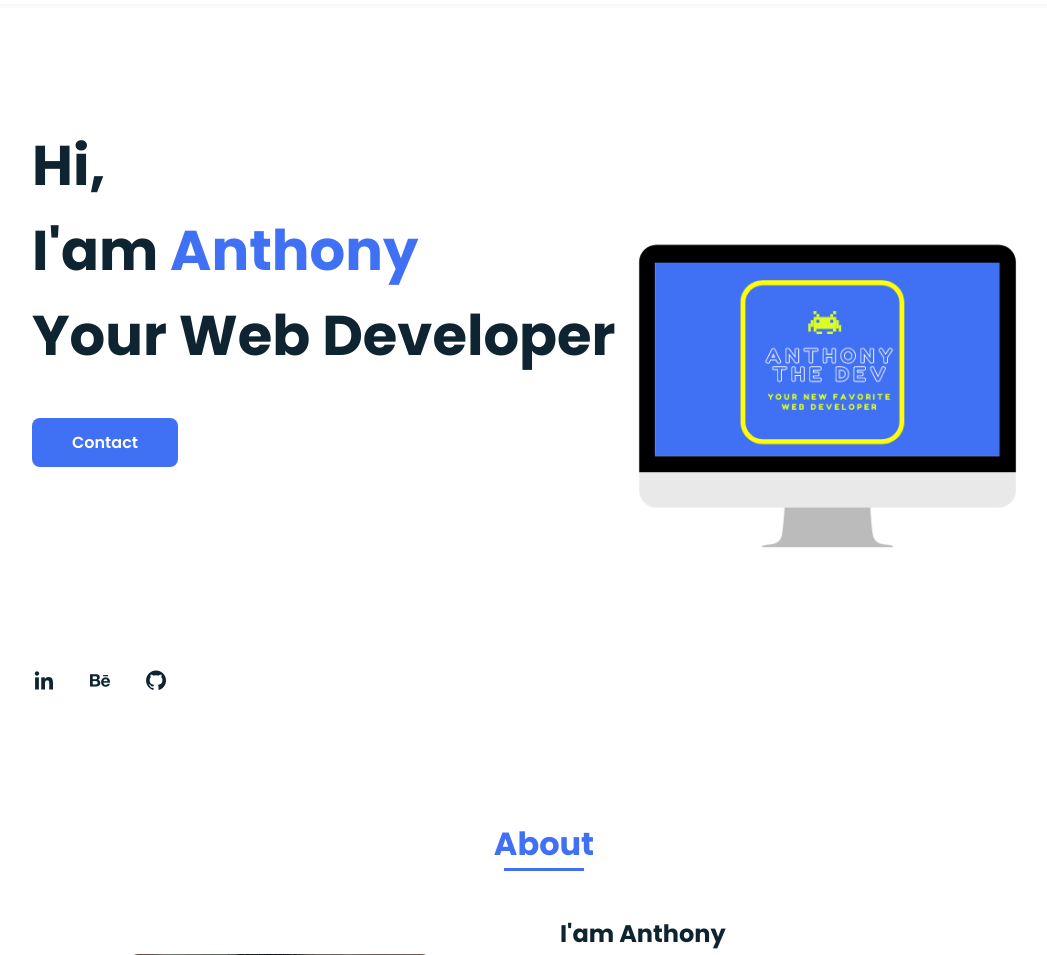
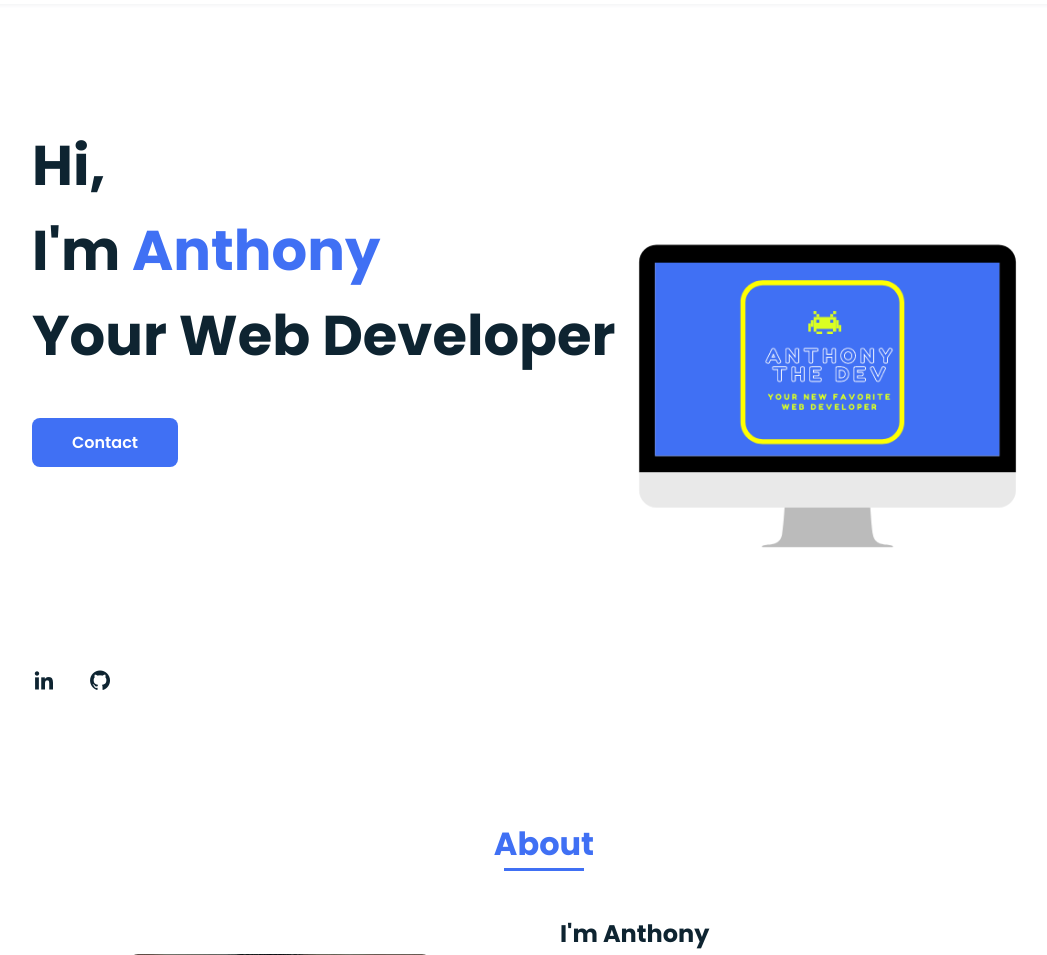
Before and after one commit to anthonythedeveloper/webdevelopmentportfolio, a plain HTML site: page index.html in a window 1280 px wide. Shown: the part 60-1015 px from the top of the page, without its empty margins (96-1143 px from the left). Drawn offline with nearby package versions, Linux system fonts and the light colour scheme.

Commit message:
Updated links

```diff
--- a/assets/css/styles.css
+++ b/assets/css/styles.css
@@ -6,7 +6,7 @@
   --font-semi: 600;
 }
 
-/*===== Colores =====*/
+/*===== Colors =====*/
 :root{
   --first-color: #4070F4;
   --second-color: #0E2431;
@@ -27,7 +27,7 @@
   }
 }
 
-/*===== Margenes =====*/
+/*===== Margins =====*/
 :root{
   --mb-1: 0.5rem;
   --mb-2: 1rem;
--- a/index.html
+++ b/index.html
@@ -39,14 +39,14 @@
             <!--===== HOME =====-->
             <section class="home bd-grid" id="home">
                 <div class="home__data">
-                    <h1 class="home__title">Hi,<br>I'am <span class="home__title-color">Anthony</span><br> Your Web Developer</h1>
+                    <h1 class="home__title">Hi,<br>I'm <span class="home__title-color">Anthony</span><br> Your Web Developer</h1>
 
-                    <a href="#mailto:anthonythefrontenddeveloper@gmail.com" class="button" type="submit">Contact</a>
+                    <a href="mailto:anthonythefrontenddeveloper@gmail.com?subject=I'd Like To Work With You" class="button" type="submit">Contact</a>
                 </div>
 
                 <div class="home__social">
                     <a href="www.linkedin.com/in/anthonyjohnson32" class="home__social-icon"><i class='bx bxl-linkedin'></i></a>
-                    <a href="" class="home__social-icon"><i class='bx bxl-behance' ></i></a>
+                    <!--<a href="" class="home__social-icon"><i class='bx bxl-behance' ></i></a>-->
                     <a href="https://github.com/anthonythedeveloper" class="home__social-icon"><i class='bx bxl-github' ></i></a>
                 </div>
 
@@ -65,7 +65,7 @@
                     </div>
 
                     <div>
-                        <h2 class="about__subtitle">I'am Anthony</h2>
+                        <h2 class="about__subtitle">I'm Anthony</h2>
                         <p class="about__text">An E-commerce entrepreneur with four years of experience transitioning into the field of Web Development. Recent graduate with education and internship experience in web development. Highly poised and dedicated with talent in design principles and programming languages. Excellent eye for visual aesthetics paired with insight into data and backend functionality. Prioritizes usability and adaptability during all
                             projects. Designs sites and apps to attract users with aesthetically pleasing interfaces and exceptional UX elements. Comfortable working within large-scale collaborations or on individually-developed assets. Enjoys working using the Agile method. Firm grasp of analytics, data and user funnels.</p>
                     </div>
```
